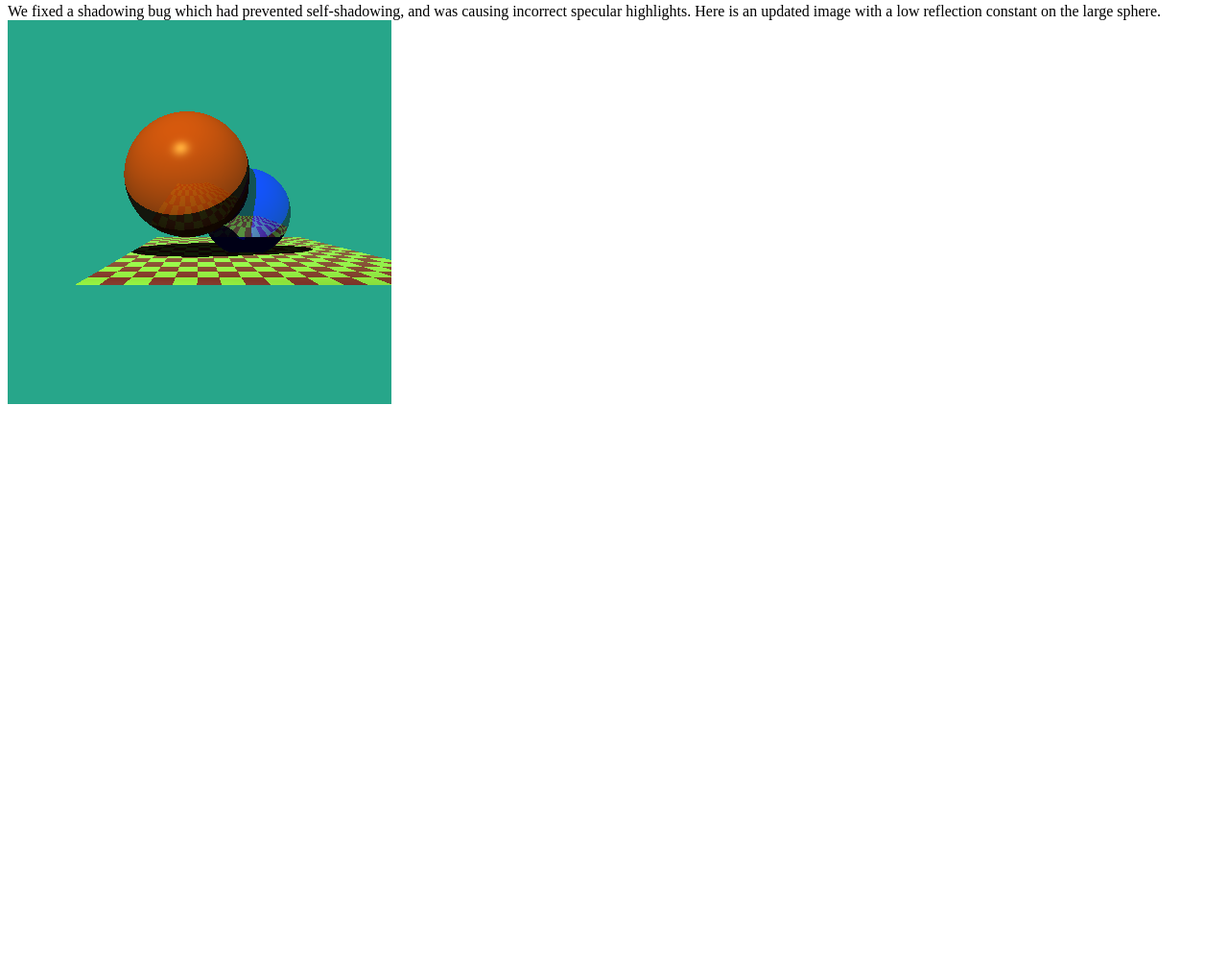
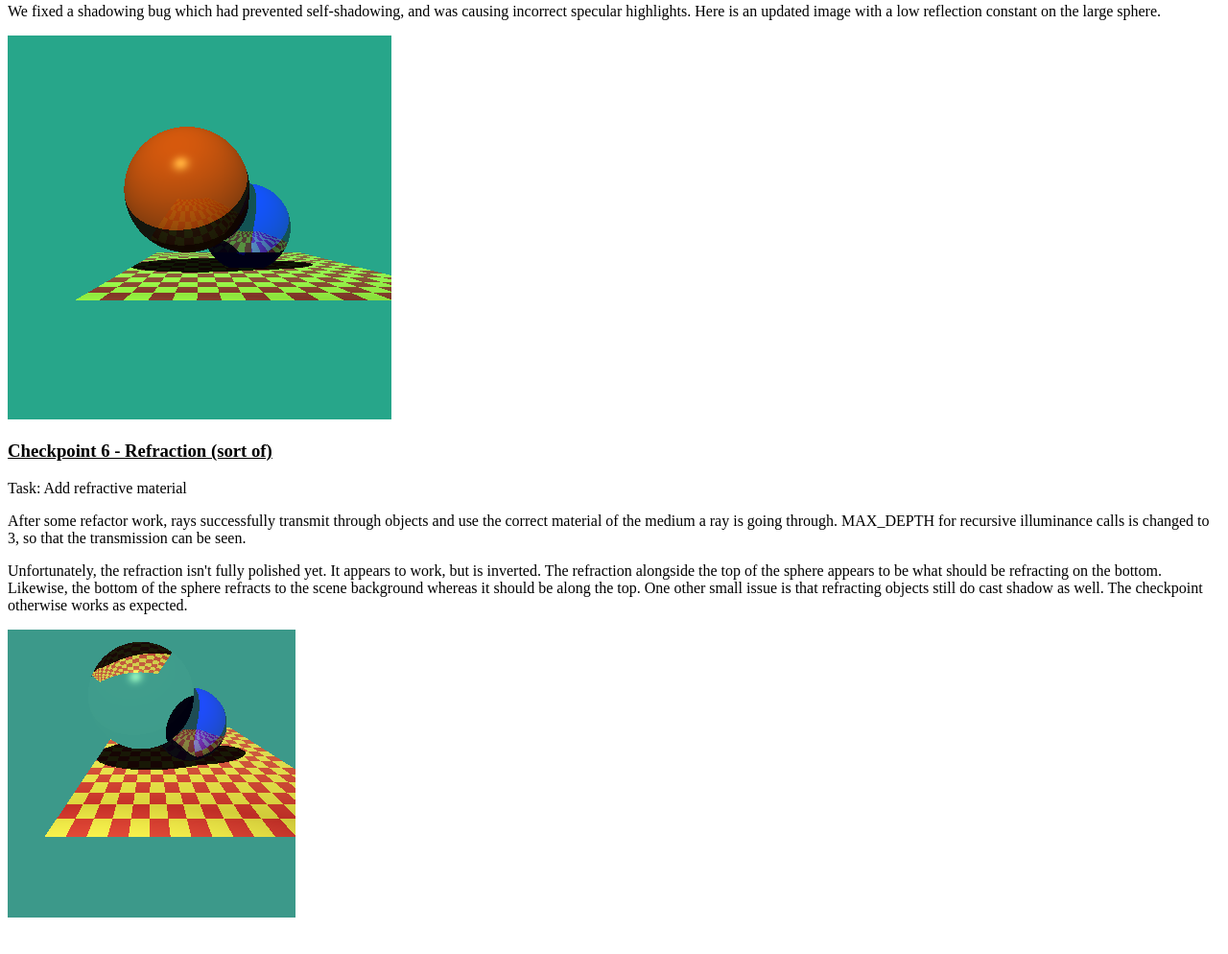
Before and after one commit to mrm8391/RaytracingSite, a plain HTML site: page index.html in a window 1280 px wide. Shown: the part 3906-4900 px from the top of the page at 96% size. Before the commit the page ends 4383 px from the top, so only its background shows below. Drawn offline with Linux system fonts and the light colour scheme.

Commit message:
slightly broken but working checkpoint 6

```diff
--- a/index.html
+++ b/index.html
@@ -101,9 +101,19 @@
     <img src="img/checkpoint5.png">
 
 	<h4><u>Shadow Bugfix</u></h4>
-	<p>We fixed a shadowing bug which had prevented self-shadowing, and was causing incorrect specular highlights. Here is an updated image with a low reflection constant on the large sphere.
+	<p>We fixed a shadowing bug which had prevented self-shadowing, and was causing incorrect specular highlights. Here is an updated image with a low reflection constant on the large sphere.</p>
 
 	<img src="img/shadowBugfix.png">
+
+	<h3><u>Checkpoint 6 - Refraction (sort of)</u></h3>
+    <p>Task: Add refractive material</p>
+    <p>After some refactor work, rays successfully transmit through objects and use the correct material of the medium a ray is going through. MAX_DEPTH for recursive illuminance calls
+	is changed to 3, so that the transmission can be seen.</p>
+    <p>Unfortunately, the refraction isn't fully polished yet. It appears to work, but is inverted. The refraction alongside the top of the sphere appears to be what should be refracting on the bottom.
+	Likewise, the bottom of the sphere refracts to the scene background whereas it should be along the top. One other small issue is that refracting objects still do cast shadow as well.
+	The checkpoint otherwise works as expected.</p>
+
+    <img src="img/checkpoint6broken.png">
 
 	<br>
 	<br>
```
Also changed, not shown: img/checkpoint6broken.png (added).
